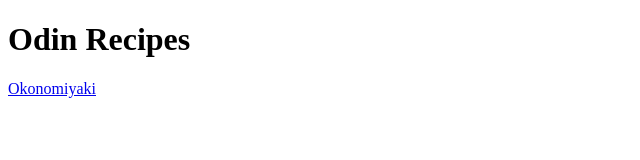
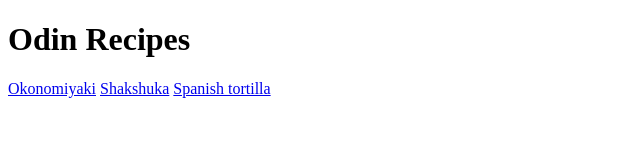
Before and after one commit to RajHeer/odin-recipes, a plain HTML site: page index.html in a window 1280 px wide. Shown: the whole page, without its empty margins (0-640 px from the left). Drawn offline with Linux system fonts and the light colour scheme.

Commit message:
Add links to index page

```diff
--- a/index.html
+++ b/index.html
@@ -11,6 +11,8 @@
     <h1>Odin Recipes</h1>
 
     <a href="/recipes/okonomiyaki.html">Okonomiyaki</a>
+    <a href="/recipes/shakshuka.html">Shakshuka</a>
+    <a href="/recipes/tortilla.html">Spanish tortilla</a>
 
 </body>
 </html>
```
